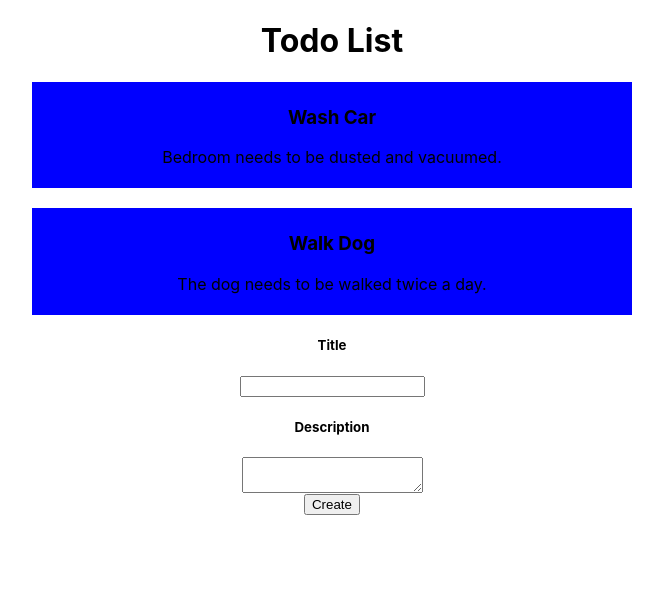
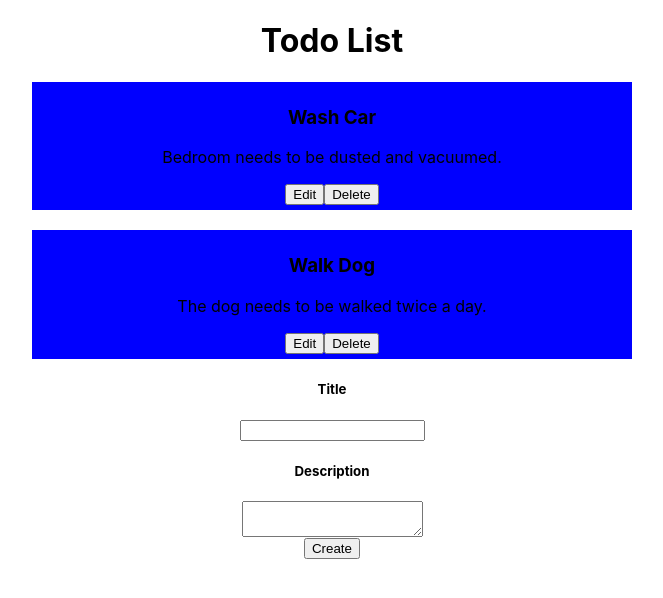
Before and after one commit to gregbabbert/Todo-List-Frontend, a React (Create React App) app in the folder main/: page / in a window 1280 px wide. Shown: the top 598 px of the page, without its empty margins (308-971 px from the left). Built offline with nearby package versions, Linux system fonts and the light colour scheme.

Commit message:
added buttons for edit and delete

```diff
--- a/main/src/components/ListItem/ListItem.js
+++ b/main/src/components/ListItem/ListItem.js
@@ -6,6 +6,10 @@ function ListItem({task}) {
         <div style={{backgroundColor: 'blue', width: '600px', marginLeft: 'auto', marginRight: 'auto', padding: '5px 0px', marginBottom: '20px'}} >
             <h3>{task.title}</h3>
             <p>{task.description}</p>
+            <div>
+                <button type="button">Edit</button>
+                <button type="button">Delete</button>
+            </div>
         </div>
     );
 }
```
